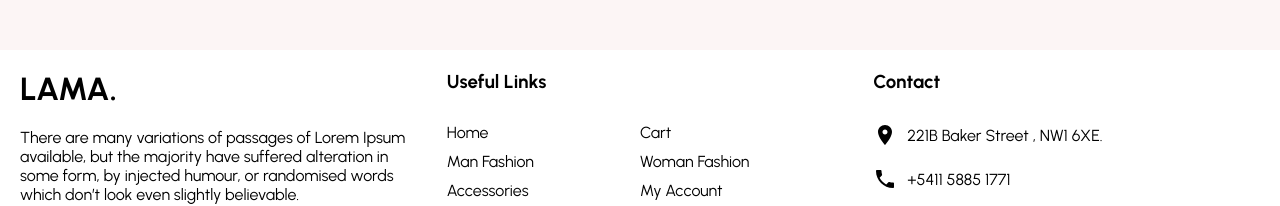
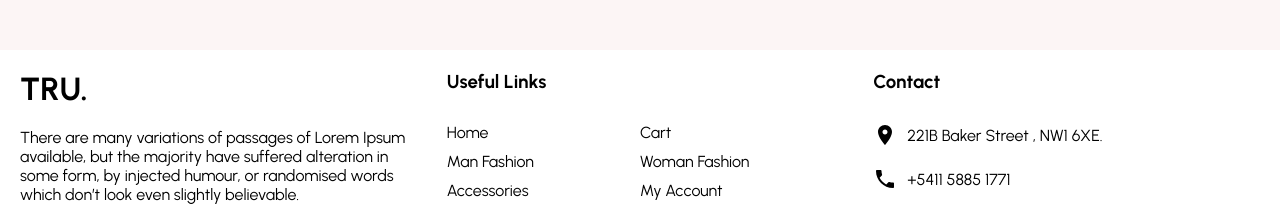
Before and after one commit to AngelVDev/eCoMERN, a React (Create React App) app: page / in a window 1280 px wide. Shown: the part 2686-2892 px from the top of the page. Built offline with nearby package versions, Linux system fonts and the light colour scheme.

Commit message:
[ADD] Minor change to texts

```diff
--- a/src/components/Footer.jsx
+++ b/src/components/Footer.jsx
@@ -87,7 +87,7 @@ const Footer = () => {
   return (
     <Container>
       <Left>
-        <Logo>LAMA.</Logo>
+        <Logo>TRU.</Logo>
         <Desc>
           There are many variations of passages of Lorem Ipsum available, but
           the majority have suffered alteration in some form, by injected
```
